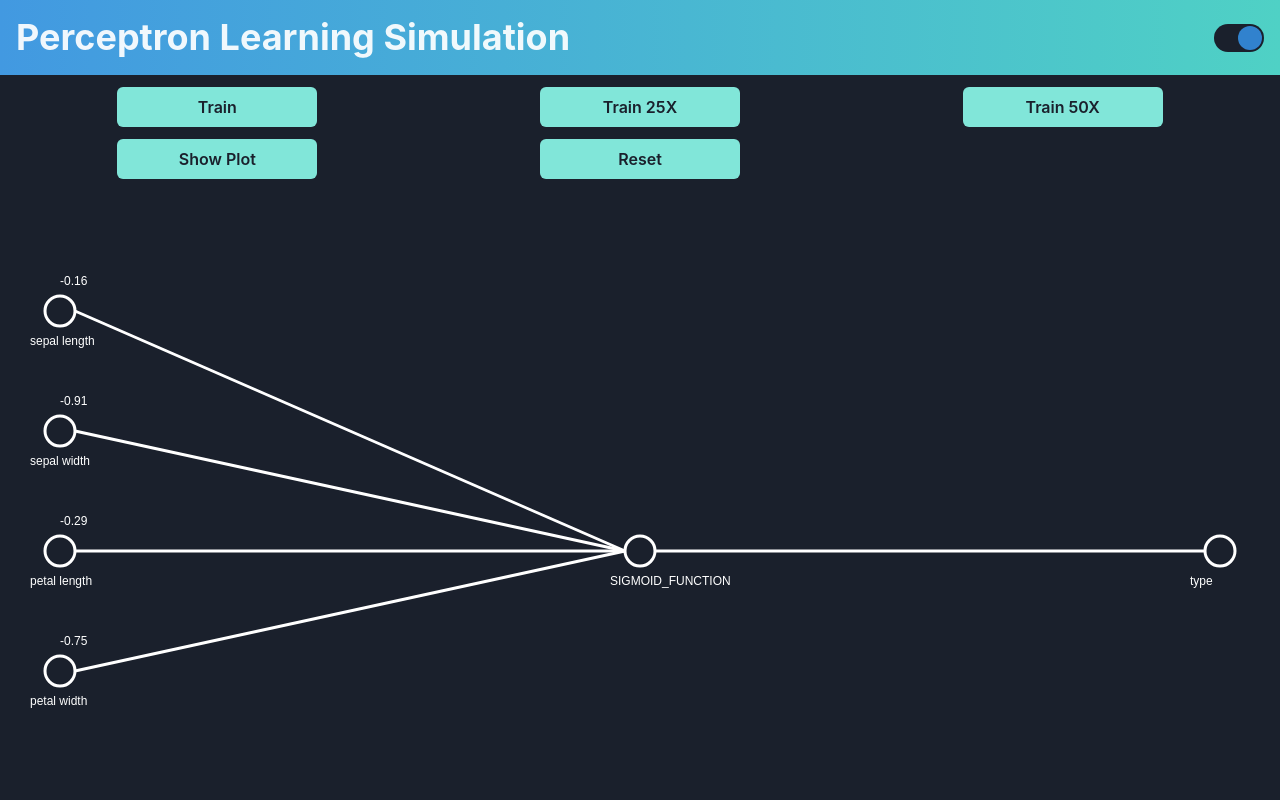
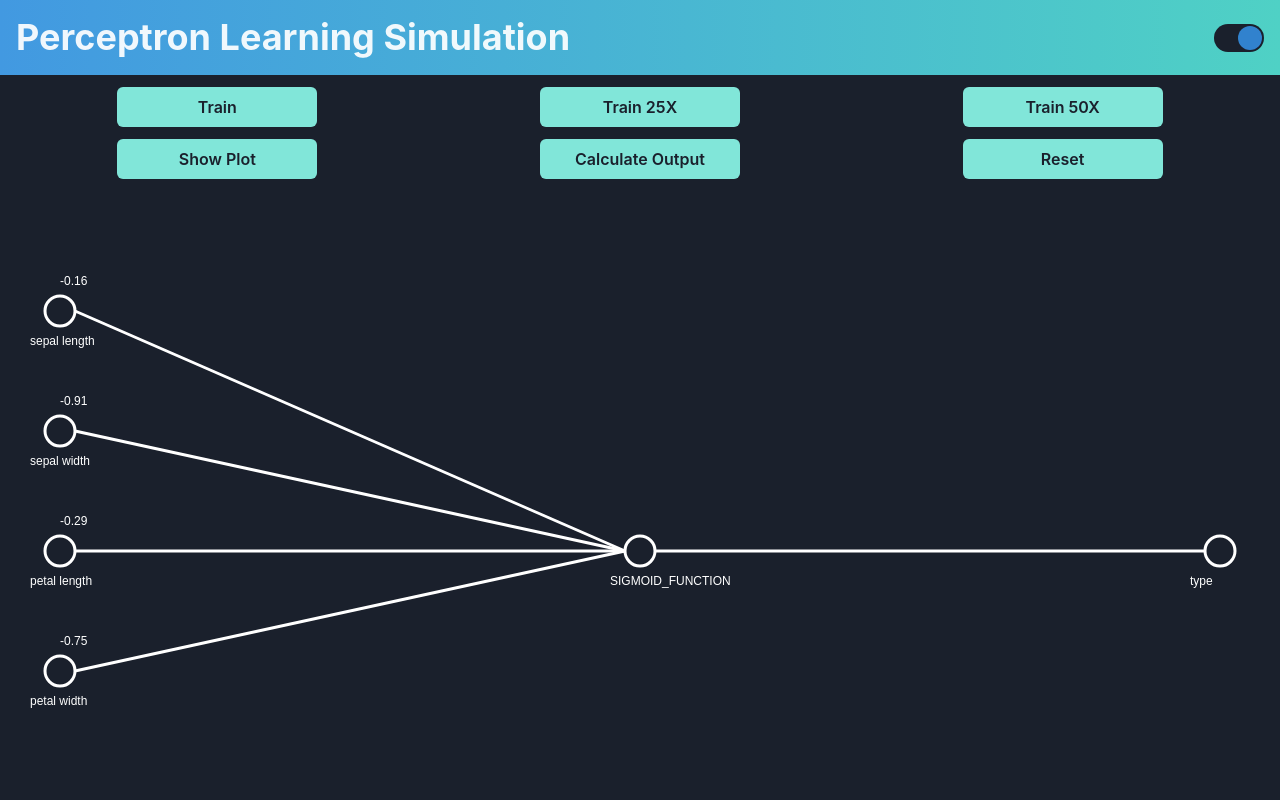
Before and after one commit to Lewoczegg/perceptron-simulation, a React (Vite) app: page /learning in a window 1280 px wide. Shown: the top 800 px of the page. Built offline with nearby package versions, Linux system fonts and the light colour scheme.

Commit message:
Add calculate output button

```diff
--- a/package.json
+++ b/package.json
@@ -18,6 +18,7 @@
     "konva": "^9.0.2",
     "react": "^18.2.0",
     "react-dom": "^18.2.0",
+    "react-hook-form": "^7.43.9",
     "react-icons": "^4.8.0",
     "react-konva": "^18.2.8",
     "react-router-dom": "^6.11.1",
--- /dev/null
+++ b/src/components/CalculateOutput.tsx
@@ -0,0 +1,97 @@
+import {
+  Button,
+  Drawer,
+  DrawerBody,
+  DrawerCloseButton,
+  DrawerContent,
+  DrawerFooter,
+  DrawerHeader,
+  DrawerOverlay,
+  FormControl,
+  FormLabel,
+  Input,
+  Text,
+  useDisclosure,
+  useToast,
+} from "@chakra-ui/react";
+import { FieldValues, useForm } from "react-hook-form";
+import Perceptron, { PerceptronInput } from "../services/perceptron";
+
+interface Props {
+  perceptron: Perceptron;
+}
+
+const CalculateOutput = ({ perceptron }: Props) => {
+  const { isOpen, onOpen, onClose } = useDisclosure();
+
+  const {
+    register,
+    handleSubmit,
+    formState: { errors },
+  } = useForm();
+
+  const toast = useToast();
+
+  const onSubmit = (data: FieldValues) => {
+    const inputs = [];
+    for (let i = 0; i < perceptron.num_inputs; i++) {
+      const input = new PerceptronInput(
+        perceptron.p_inputs[i].name,
+        data[perceptron.p_inputs[i].name]
+      );
+      inputs.push(input);
+    }
+    const output = perceptron.predict(inputs).toFixed(4);
+    toast({
+      title: "Predicted Output:",
+      description: output,
+      status: "success",
+      duration: 9000,
+      isClosable: true,
+    });
+  };
+
+  return (
+    <>
+      <Button
+        width={{ base: "100px", md: "200px" }}
+        colorScheme="teal"
+        onClick={onOpen}
+        whiteSpace="pre-line"
+      >
+        Calculate Output
+      </Button>
+      <Drawer isOpen={isOpen} placement="right" onClose={onClose}>
+        <DrawerOverlay />
+        <DrawerContent>
+          <DrawerCloseButton />
+          <DrawerHeader>Calculate Output</DrawerHeader>
+          <form onSubmit={handleSubmit(onSubmit)}>
+            <DrawerBody>
+              {perceptron.p_inputs.map((input, index) => (
+                <FormControl key={index} mb={1}>
+                  <FormLabel>{input.name}</FormLabel>
+                  <Input
+                    type="number"
+                    step="0.01"
+                    {...register(input.name, { required: true })}
+                  />
+                  {errors[input.name]?.type === "required" && (
+                    <Text color="red">Required</Text>
+                  )}
+                </FormControl>
+              ))}
+            </DrawerBody>
+            <DrawerFooter>
+              <Button colorScheme="teal" type="submit">
+                Calculate
+              </Button>
+            </DrawerFooter>
+          </form>
+        </DrawerContent>
+      </Drawer>
+    </>
+  );
+};
+
+export default CalculateOutput;
--- a/src/components/PerceptronLearningVisualization.tsx
+++ b/src/components/PerceptronLearningVisualization.tsx
@@ -17,6 +17,7 @@ import { Circle, Layer, Line, Stage, Text } from "react-konva";
 import React from "react";
 import useWindowSize from "../hooks/useWindowSize";
 import { KonvaEventObject } from "konva/lib/Node";
+import CalculateOutput from "./CalculateOutput";
 
 const PerceptronLearningVisualization = () => {
   const context = useContext(PerceptronContext);
@@ -235,6 +236,9 @@ const PerceptronLearningVisualization = () => {
           errors={perceptron?.errors || []}
           accuracy={perceptron?.testResults || []}
         />
+        <CalculateOutput
+          perceptron={perceptron || new Perceptron(0, 0, 0, [])}
+        />
         <Button
           width={{ base: "100px", md: "200px" }}
           colorScheme="teal"
--- a/src/services/loadData.ts
+++ b/src/services/loadData.ts
@@ -1,4 +1,4 @@
-import { Input, Output } from "./perceptron";
+import { PerceptronInput, Output } from "./perceptron";
 
 const uniqueStrings = (strings: string[]): string[] => {
   const uniqueStrings = Array.from(new Set(strings));
@@ -6,7 +6,7 @@ const uniqueStrings = (strings: string[]): string[] => {
 };
 
 const splitData = (
-  inputs: Input[][],
+  inputs: PerceptronInput[][],
   outputs: Output[],
   splitRatio: number
 ) => {
@@ -22,7 +22,7 @@ const splitData = (
 };
 
 const loadData = (data: string, splitRatio: number) => {
-  let inputs: Input[][] = [];
+  let inputs: PerceptronInput[][] = [];
   let outputs_string: string[] = [];
   let outputs: Output[] = [];
   let lines = data.split(/\r?\n/);
@@ -46,7 +46,7 @@ const loadData = (data: string, splitRatio: number) => {
     if (values.length >= n + 1) {
       const input = values
         .slice(0, n)
-        .map((v, i) => new Input(names[i], Number(v)));
+        .map((v, i) => new PerceptronInput(names[i], Number(v)));
       const output = values[n];
       inputs.push(input);
       outputs_string.push(output);
--- a/src/services/perceptron.ts
+++ b/src/services/perceptron.ts
@@ -16,7 +16,7 @@ export const ActivationFunctions = {
   [ActivationFunction.SOFTMAX_FUNCTION]: (x: number) => Math.exp(x),
 };
 
-export class Input {
+export class PerceptronInput {
   name: string;
   value: number;
 
@@ -42,7 +42,7 @@ class Perceptron {
   errors: number[];
   learning_rate: number;
   num_inputs: number;
-  p_inputs: Input[];
+  p_inputs: PerceptronInput[];
   p_output: Output;
   testResults: number[];
   weights: number[];
@@ -63,7 +63,7 @@ class Perceptron {
     // this.p_inputs = new Array(num_inputs).fill(new Input("", 0));
     this.p_inputs = new Array(num_inputs)
       .fill(null)
-      .map((_, index) => new Input(names[index], 0));
+      .map((_, index) => new PerceptronInput(names[index], 0));
     this.generateRandomWeights();
     this.testResults = [];
   }
@@ -82,9 +82,9 @@ class Perceptron {
   }
 
   train(
-    inputs: Input[][],
+    inputs: PerceptronInput[][],
     outputs: Output[],
-    testInputs: Input[][],
+    testInputs: PerceptronInput[][],
     testOutputs: Output[],
     max_epochs: number
   ): void {
@@ -119,7 +119,7 @@ class Perceptron {
     } while (global_error > 0.001 && epoch < max_epochs);
   }
 
-  test(inputs: Input[][], outputs: Output[]): number {
+  test(inputs: PerceptronInput[][], outputs: Output[]): number {
     let correctPredictions = 0;
     for (let i = 0; i < inputs.length; i++) {
       this.p_inputs = inputs[i];
@@ -132,7 +132,7 @@ class Perceptron {
     return correctPredictions / inputs.length;
   }
 
-  predict(input: Input[]): number {
+  predict(input: PerceptronInput[]): number {
     let weight_sum = 0;
     for (let weight_number = 0; weight_number < input.length; weight_number++) {
       weight_sum += input[weight_number].value * this.weights[weight_number];
```
Also changed, not shown: 1 other file (tests, documents, lock files or other folders).
